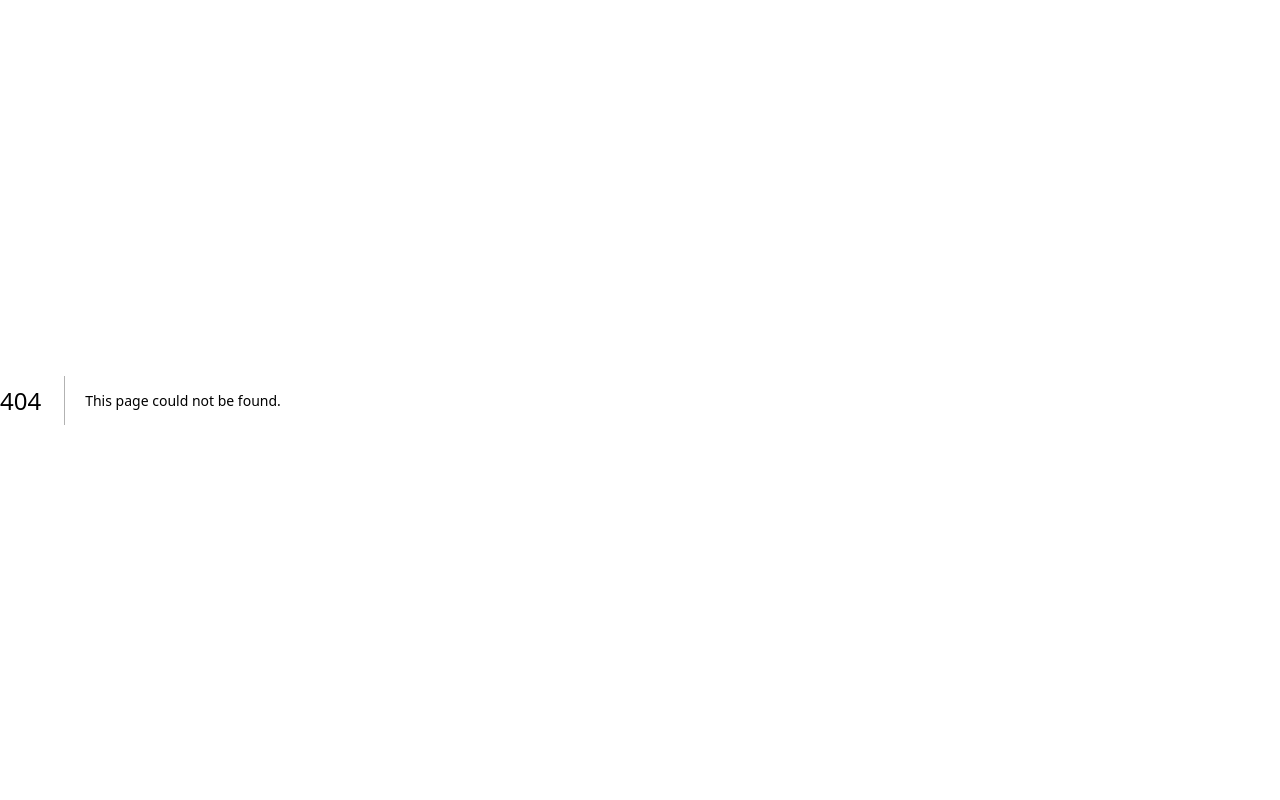
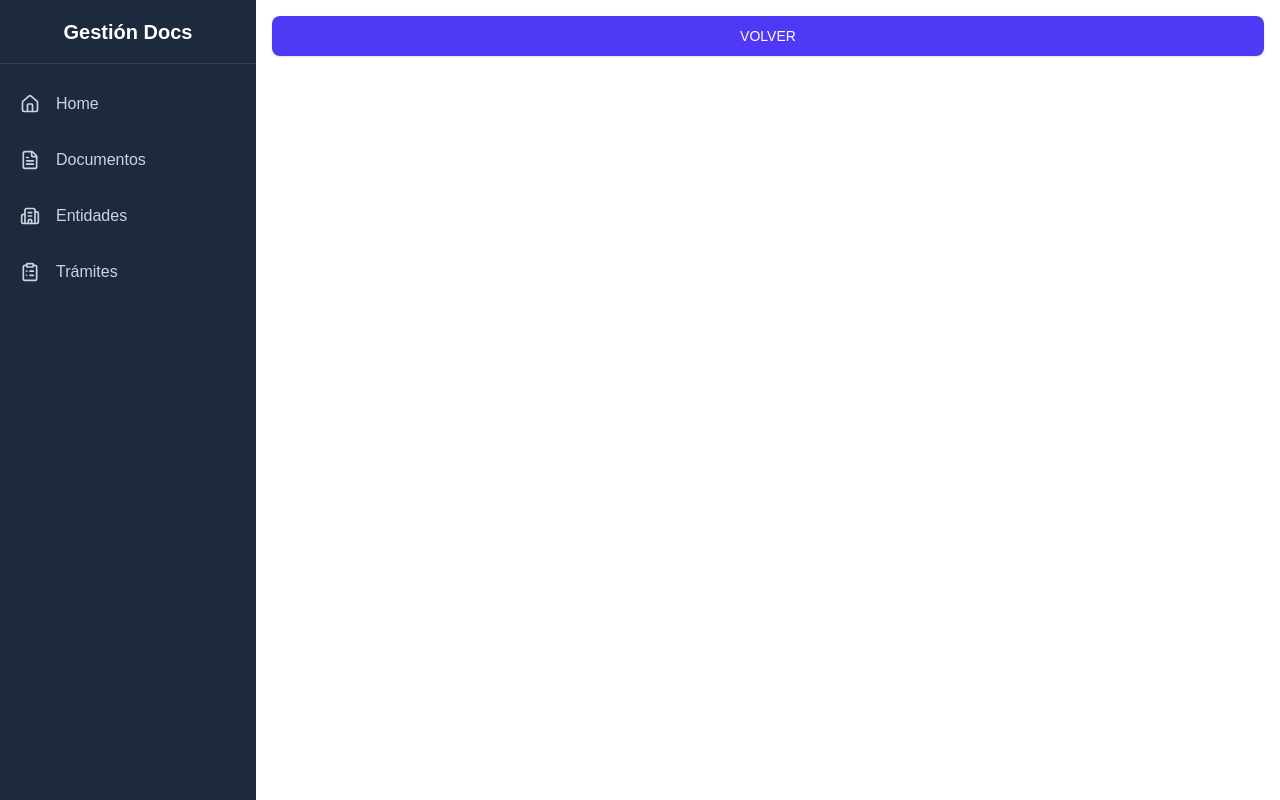
Before and after one commit to TomasGuenchuman/GestorDocumentos, a Next.js app in the folder frontend/: page /documentos/nuevo in a window 1280 px wide. Before the commit this address had no page. Built offline with nearby package versions, Linux system fonts and the light colour scheme.

Commit message:
creacion documentos/nuevo

```diff
--- /dev/null
+++ b/frontend/src/app/(dashboard)/documentos/nuevo/page.tsx
@@ -0,0 +1,15 @@
+"use client";
+
+import { useRouter } from "next/navigation";
+import Button from "@/components/ui/Button";
+
+export default function NuevoDocumento() {
+  const router = useRouter();
+  return (
+    <div className="h-screen w-full flex flex-col overflow-hidden p-4 gap-4">
+      <Button variant="primary" onClick={() => router.back()}>
+        VOLVER
+      </Button>
+    </div>
+  );
+}
--- a/frontend/src/app/(dashboard)/documentos/page.tsx
+++ b/frontend/src/app/(dashboard)/documentos/page.tsx
@@ -4,6 +4,8 @@ import Button from "@/components/ui/Button";
 import { Plus } from "lucide-react";
 import ClientFilterTable from "@/features/documentos/components/ClientFilterTable";
 import ClientFilterTableSkeleton from "@/features/documentos/components/ClientFilterTableSkeleton";
+import Link from "next/link";
+import NuevoDocumento from "./nuevo/page";
 
 async function fetchDashboardData() {
   // await prisma.document.findMany(...)
@@ -31,9 +33,11 @@ export default async function Documentos() {
     <div className="h-screen w-full flex flex-col overflow-hidden p-4 gap-4">
       <header className="shrink-0 flex items-center justify-between px-2">
         <h1 className="text-2xl font-bold text-slate-800">Documentos</h1>
-        <Button variant="primary" icon={<Plus size={18} />}>
-          Cargar Nuevo Documento
-        </Button>
+        <Link href="/documentos/nuevo/">
+          <Button variant="primary" icon={<Plus size={18} />}>
+            Cargar Nuevo Documento
+          </Button>
+        </Link>
       </header>
       <Suspense fallback={<ClientFilterTableSkeleton />}>
         <DataTable />
```
